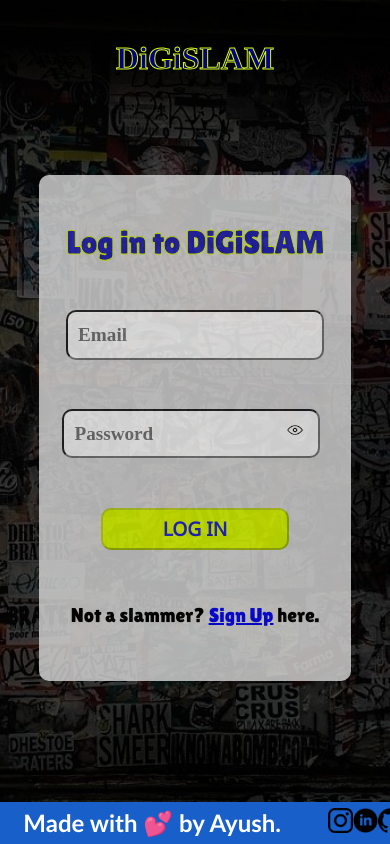
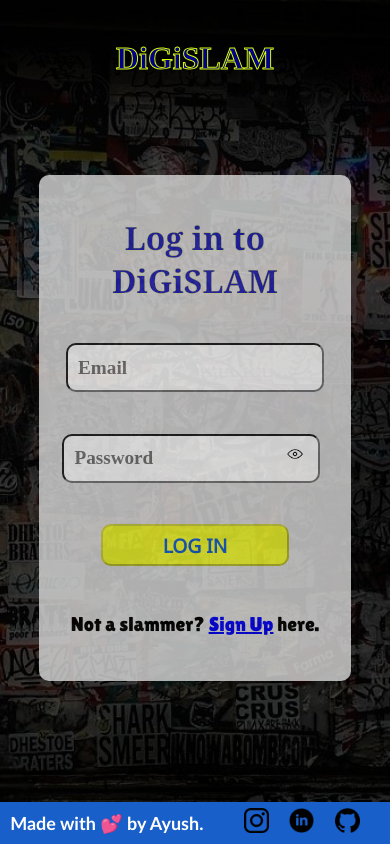
Before and after one commit to kalviumcommunity/DigiSlam, a React (Create React App) app: page /login in a window 390 px wide. Built offline with nearby package versions, Linux system fonts and the light colour scheme; a web font is replaced by a local one.

Commit message:
updated react application

```diff
--- a/src/App.css
+++ b/src/App.css
@@ -38,8 +38,8 @@ a {
 .projectTitle {
     font: normal 700 84px 'Gorditas';
     font-weight: 700;
-    -webkit-text-stroke: 0.25px #003cff;
-    color: rgba(255, 255, 255, 0.7);
+    -webkit-text-stroke: 1px #130070;
+    color: rgba(251, 255, 0, 0.902);
     padding: 20px;
 }
 
@@ -109,10 +109,11 @@ a {
 }
 
 .loginContentHolder h1 {
+    font-family: Cambria, Cochin, Georgia, Times, 'Times New Roman', serif;
     color: rgb(35, 35, 180);
     text-align: center;
-    -webkit-text-stroke: 1px #DBFF00;
-    font-size: 40px;
+    -webkit-text-stroke: 0.25px #ddff00d6;
+    font-size: 32px;
 }
 
 .loginContentHolder input {
@@ -300,13 +301,13 @@ a {
     height: 6vh;
     width: 30vw;
     border-radius: 10px;
-    background-color: rgba(195, 255, 0, 0.578);
+    background-color: rgba(210, 255, 64, 0.811);
     text-align: center;
     font-size: large;
     padding: 5px;
-    color: transparent;
-    -webkit-text-stroke: 1px #0d00ff;
+    color: blue;
     transform: translate3d(-1px, -2px, 0px);
+    font-weight: 600;
 }
 
 .sendToFriendsButton:active {
@@ -315,8 +316,7 @@ a {
 
 .sendToFriendsButton:hover {
     background-color: #DBFF00;
-    color: darkblue;
-    -webkit-text-stroke: 1px rgb(255, 0, 128);
+    color: blue;
 }
 
 footer {
@@ -325,7 +325,7 @@ footer {
     position: absolute;
     bottom: 0;
     color: rgb(37, 0, 105);
-    background-color: #d3d6c5ad;
+    background-color: #ffffff;
     width: 100%;
     display: flex;
     align-items: center;
@@ -337,6 +337,7 @@ footer h3 {
     font-weight: bold;
     font-family: 'Gill Sans', 'Gill Sans MT', Calibri, 'Trebuchet MS', sans-serif;
 }
+
 .footerNavigation {
     display: flex;
     align-items: center;
@@ -353,12 +354,10 @@ footer h3 {
     height: 100vh;
 }
 
-.tailLoader {
-    display: flex;
-    align-items: center;
-    justify-content: center;
-    min-height: 100%;
-    height: 100vh;
+
+button:disabled {
+    background-color: rgba(246, 255, 0, 0.799);
+    color: #185fc9;
 }
 
 /* Responsiveness */
@@ -510,9 +509,18 @@ footer h3 {
     }
 
     footer {
+        font-size: 18px;
         position: fixed;
         background-color: #185fc9;
         color: white;
+    }
+
+    footer h3 {
+        font-size: large;
+    }
+
+    .footerNavigation {
+        width: 40%;
     }
 }
 
--- a/src/TailLoader.js
+++ /dev/null
@@ -1,27 +0,0 @@
-import React from "react";
-import { TailSpin } from "react-loader-spinner";
-import landingPageBackground from "./components/assets/loaderBG.png"
-
-const TailLoader = () => {
-  return (
-    <div className="tailLoader">
-      <img
-        className="landingPageBgImg"
-        src={landingPageBackground}
-        alt="Landing_page_BG_Image"
-      />
-      <TailSpin
-        height="150"
-        width="150"
-        color="#d0ff00"
-        ariaLabel="tail-spin-loading"
-        radius="1"
-        wrapperStyle={{}}
-        wrapperClass=""
-        visible={true}
-      />
-    </div>
-  );
-};
-
-export default TailLoader;
--- a/src/components/MainPage.js
+++ b/src/components/MainPage.js
@@ -4,7 +4,7 @@ import YourSlams from "./YourSlams";
 import YourBook from "./YourBook";
 import Templates from "./Templates";
 import Footer from "./Footer";
-import TailLoader from "../TailLoader";
+import Loader from "../Loader";
 
 const MainPage = () => {
   const [activeComponent, setActiveComponent] = useState(<YourSlams />);
@@ -32,7 +32,7 @@ const MainPage = () => {
   }, []);
   const Username = sessionStorage.getItem("Nick Name");
   return isLoading ? (
-    <TailLoader />
+    <Loader />
   ) : (
     <>
       <img
@@ -44,7 +44,7 @@ const MainPage = () => {
         <h1 className="projectTitle projectTitleInAllPages">DiGiSLAM</h1>
         <div className="usernameHolder">
           <h1 className="projectTitle Username">
-            Hey {Username.toLowerCase()}
+            Hey {Username}
           </h1>
           <button disabled>LOG OUT</button>
         </div>
@@ -56,9 +56,9 @@ const MainPage = () => {
         <button onClick={handleClick} className="button 2">
           Your Book
         </button>
-        <button onClick={handleClick} className="button 3">
+        {/* <button onClick={handleClick} className="button 3">
           Templates
-        </button>
+        </button> */}
       </div>
       <div className="componentHolder">{activeComponent}</div>
       <Footer />
--- a/src/components/NickName.js
+++ b/src/components/NickName.js
@@ -11,7 +11,7 @@ const NickName = () => {
 
   const handleChange = (e) => {
     setNickNameValue(e.target.value);
-    if (e.target.value !== "" && !e.target.value.includes(" ")) {
+    if (e.target.value !== "" && !e.target.value.includes(" ") && e.target.value.length >= 4) {
       setDisabledButtonState(false);
     } else if (e.target.value === "" || e.target.value.includes(" ")) {
       setDisabledButtonState(true);
--- a/src/components/SignUpPage.js
+++ b/src/components/SignUpPage.js
@@ -9,9 +9,23 @@ import Loader from "../Loader";
 const SignUpPage = () => {
   const [state, setState] = useState(false);
   const [isLoading, setIsLoading] = useState(true);
-
+  const [signInDisabled, setSignInDisabled] = useState(true);
+  // const [inputValue, setInputValue] = useState({
+  //   Email: "",
+  //   Password: "",
+  //   Confirm_Password: ""
+  // });
+  const Regex = /^[a-zA-Z0-9]+(?:\.[a-zA-Z0-9]+)*@[a-zA-Z0-9]+(?:\.[a-zA-Z0-9]+)*$/
   const handleClick = () => {
     setState(!state);
+  };
+  const handleChange = () => {
+    var Email = document.getElementById("signUpEmail").value;
+    var password = document.getElementById("signUpPassword").value;
+    var Confirm_password = document.getElementById("signUpConfirmPassword").value;
+    if(Regex.test(Email) && password===Confirm_password){
+      setSignInDisabled(false)
+    }
   };
   useEffect(() => {
     setTimeout(() => {
@@ -30,13 +44,13 @@ const SignUpPage = () => {
       <div className="loginContainer">
         <h1 className="projectTitle projectTitleInAllPages">DiGiSLAM</h1>
         <div className="loginContentHolder">
-          <h1>Sign Up To DiGiSLAM</h1>
+          <h1>SIGN UP TO DIGISLAM</h1>
           <input
             id="signUpEmail"
             autoFocus
             placeholder="Email"
             type="email"
-            required
+            onChange={handleChange}
           />
           <div>
             <input
@@ -45,7 +59,7 @@ const SignUpPage = () => {
               maxLength="14"
               minLength="08"
               id="signUpPassword"
-              required
+              onChange={handleChange}
             />
             <img
               className="showPassword"
@@ -62,10 +76,10 @@ const SignUpPage = () => {
             maxLength="20"
             minLength="08"
             id="signUpConfirmPassword"
-            required
+            onChange={handleChange}
           />
           <Link to="/nick_name">
-            <button disabled={false}>SIGN UP</button>
+            <button disabled={signInDisabled}>SIGN UP</button>
           </Link>
           <p>
             Already a slammer?{" "}
```
